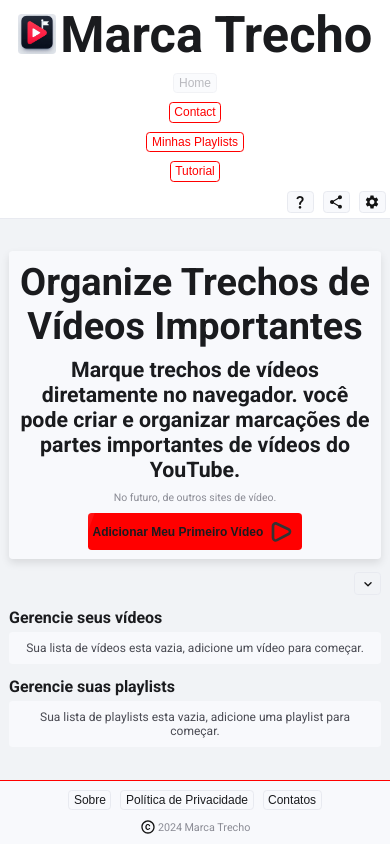
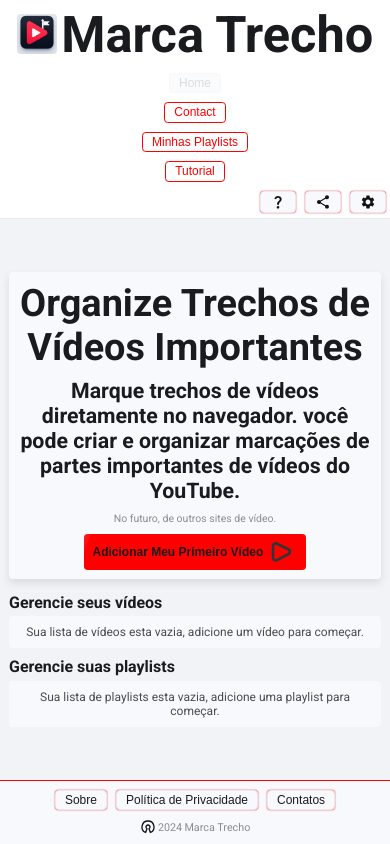
Before and after one commit to LeonardoConstantino/Marca-Trecho, a website built with Vite: page index.html in a window 390 px wide. Built offline with nearby package versions, Linux system fonts and the light colour scheme.

Commit message:
style(theme): atualiza sistema de cores e adiciona suporte a media queries
- Adiciona novo ícone openSource.svg
- Implementa novas variáveis de cores e temas
- Melhora responsividade com media queries
- Refatora componentes de layout
- Adiciona novas funções auxiliares

```diff
--- a/src/assets/styles/components/_buttons.css
+++ b/src/assets/styles/components/_buttons.css
@@ -2,7 +2,7 @@
   display: inline-flex;
   align-items: center;
   gap: var(--spacing-xs);
-  padding: var(--spacing-xs) var(--spacing-sm);
+  padding: var(--spacing-xs) var(--spacing-md);
   border: none;
   border-radius: var(--border-radius);
   cursor: pointer;
@@ -24,10 +24,10 @@
 
 button:disabled {
   cursor: not-allowed;
-  opacity: 0.6;
+  opacity: 0.3;
   background: var(--bg-secondary);
   color: var(--text-tertiary);
-  box-shadow: none;
+  box-shadow: inset 0 0 2px 0 var(--border);
   transform: none;
 }
 
@@ -37,7 +37,7 @@
   color: var(--accent);
   font-weight: var(--font-weight-regular);
   transition: background-color var(--animation-duration) ease,
-  color var(--animation-duration-short) ease;
+    color var(--animation-duration-short) ease;
 }
 
 button.button-secondary:hover {
@@ -46,7 +46,7 @@
 }
 
 button.button-secondary:disabled {
-  background: var(--bg-secondary);
+  background: var(--bg-tertiary);
   border: 1px solid var(--border);
   color: var(--text-tertiary);
 }
@@ -56,13 +56,16 @@
   border: 1px solid var(--border);
   color: var(--text-primary);
   font-weight: var(--font-weight-regular);
+  box-shadow: 0 0 1.5px 0px var(--accent);
   transition: border var(--animation-duration-long) ease,
-  color var(--animation-duration) ease;
+    color var(--animation-duration) ease,
+    box-shadow var(--animation-duration-long) ease;
 }
 
 button.button-tertiary:hover {
   border: 1px solid var(--accent);
   color: var(--text-primary);
+  box-shadow: 0 0 0 0 var(--accent);
 }
 
 button.button-tertiary:disabled {
@@ -116,13 +119,18 @@
 
 /* Animação de brilho (shine) */
 button.button-shine::after {
-  content: "";
+  content: '';
   position: absolute;
   top: 0;
   left: -100%;
   width: 100%;
   height: 100%;
-  background: linear-gradient(120deg, transparent, rgba(255, 255, 255, 0.4), transparent);
+  background: linear-gradient(
+    120deg,
+    transparent,
+    rgba(255, 255, 255, 0.4),
+    transparent
+  );
   transform: skewX(-20deg);
   transition: opacity var(--animation-duration) ease;
 }
--- a/src/assets/styles/pages/pages_home.css
+++ b/src/assets/styles/pages/pages_home.css
@@ -12,7 +12,7 @@
 
 .home-video-management {
   display: flex;
-  flex-direction: column;
+  /* flex-direction: column; */
   gap: var(--spacing-lg);
 }
 
--- a/src/assets/styles/utils/media-queries.css
+++ b/src/assets/styles/utils/media-queries.css
@@ -33,6 +33,11 @@
     width: 100%;
     justify-content: end;
   }
+
+  .home-video-management{
+    flex-direction: column;
+    gap: var(--spacing-md);
+  }
 }
 
 @media (max-width: 375px) {
--- a/src/assets/styles/utils/utils_variables.css
+++ b/src/assets/styles/utils/utils_variables.css
@@ -3,17 +3,22 @@
   --bg-primary: #ffffff;
   --bg-secondary: #f8f9fc;
   --bg-tertiary: #f1f3f6;
+
   --text-primary: #1a1b1e;
   --text-secondary: #4a4b53;
   --text-tertiary: #8b8c95;
   --text-highlight: #000000;
+
   --accent: #ff0000; /* Inspirado no vermelho do YouTube */
   --border: #e8eaf0;
   --success: #5ba97a;
   --warning: #d9964c;
   --danger: #d15e63;
+
   --card-bg: #ffffff;
+
   --shadow: rgba(0, 0, 0, 0.08);
+
   --icon-filter: brightness(0) saturate(100%) invert(18%) sepia(4%)
     saturate(30%) hue-rotate(180deg) brightness(90%) contrast(89%);
   --icon-filter-hover: brightness(1) saturate(100%);
@@ -24,22 +29,29 @@
 
   /* Tipografia */
   --font-primary: 'Roboto', sans-serif;
+
   --font-size-root: 100%;
+
   --font-size-base: 1rem;
+
   --font-size-small: 0.875rem;
   --font-size-medium: 0.9rem;
   --font-size-large: 1.125rem;
+
   --font-size-h1: 4.21rem; /* 67.36px */
   --font-size-h2: 3.158rem; /* 50.56px */
   --font-size-h3: 2.369rem; /* 37.92px */
   --font-size-h4: 1.777rem; /* 28.48px */
   --font-size-h5: 1.333rem; /* 21.28px */
+
   --font-weight-regular: 400;
   --font-weight-bold: 700;
+
   --font-line-height: 1.6;
 
   /* Espaçamento */
   --space-unit: 1rem; /* Unidade base (16px) */
+
   --spacing-xs: calc(var(--space-unit) * 0.25); /* 4px */
   --spacing-sm: calc(var(--space-unit) * 0.5); /* 8px */
   --spacing-md: var(--space-unit); /* 16px */
@@ -65,13 +77,15 @@
   --animation-duration-long: 0.25s;
   --animation-duration-extra-long: 0.4s;
 
+  --timing-function-quint: cubic-bezier(0.39, 0.575, 0.565, 1)
+
   --scale-up-center-blurred: scale-up-center-blurred
-    var(--animation-duration-extra-long) cubic-bezier(0.39, 0.575, 0.565, 1)
+    var(--animation-duration-extra-long) var(--timing-function-quint)
     both;
   --scale-down-center-blurred: scale-down-center-blurred
-    var(--animation-duration-extra-long) cubic-bezier(0.39, 0.575, 0.565, 1)
+    var(--animation-duration-extra-long) var
     both;
-  --fade-in: fade-in var(--animation-duration-extra-long) cubic-bezier(0.390, 0.575, 0.565, 1.000) both;
+  --fade-in: fade-in var(--animation-duration-extra-long) var(--timing-function-quint) both;
   --fade-out: fade-out var(--animation-duration-extra-long) ease-out both;
 }
 
@@ -80,20 +94,25 @@
   --bg-primary: #121218;
   --bg-secondary: #1e1e26;
   --bg-tertiary: #2a2a34;
+
   --text-primary: #f8f9fa;
   --text-secondary: #ced3d7;
   --text-tertiary: #9ba1a6;
   --text-highlight: #ffffff;
+
   --accent: #ff4a4a;
   --border: #2a2a34;
   --success: #6bab7f;
   --warning: #e6a74c;
   --danger: #d66d75;
+
   --card-bg: #1e1e26;
+
   --shadow: rgba(255, 255, 255, 0.18);
   --shadow-sm: 0px 1px 2px rgba(255, 255, 255, 0.05);
   --shadow-md: 0px 4px 8px rgba(255, 255, 255, 0.1);
   --shadow-lg: 0px 8px 16px rgba(255, 255, 255, 0.1);
+
   --icon-filter: brightness(0) saturate(100%) invert(1);
   --icon-filter-hover: brightness(1.2) saturate(110%);
   --icon-filter-disabled: brightness(0) saturate(100%) invert(50%) sepia(8%)
--- a/src/layout/footer.js
+++ b/src/layout/footer.js
@@ -6,7 +6,7 @@
   getAnchor,
 } from '../utils/helpers.js';
 //@ts-ignore
-import copy from '../assets/images/copy.svg';
+import openSource from '../assets/images/openSource.svg';
 //@ts-ignore
 import github from '../assets/images/github.svg';
 import { ButtonType, createButton, IconSize } from '../components/button.js';
@@ -90,7 +90,7 @@
 
 const brand = getComponent(
   'p',
-  getIconComponent(copy, 'small'),
+  getIconComponent(openSource, 'small'),
   getComponent('span', currentYear),
   getComponent('span', getTextComponent('Marca Trecho'))
 );
@@ -107,16 +107,3 @@
   nav,
   brand
 );
-
-//   type: 'footer',
-//   props: {
-//     children: [
-//       getComponent(
-//         'p',
-//         getComponent('span', icone),
-//         getComponent('span', currentYear),
-//         getComponent('span', autor)
-//       ),
-//     ],
-//   },
-// };
--- a/src/layout/header.js
+++ b/src/layout/header.js
@@ -1,4 +1,4 @@
-import { getComponent, getTextComponent } from '../utils/helpers';
+import { getComponent, getImgComponent, getTextComponent } from '../utils/helpers';
 import { navigation } from './navigation';
 // @ts-ignore
 import imageLogo from '../assets/images/logo.png';
@@ -85,8 +85,8 @@
 headerActions.props.class = 'header-actions'; // Define a classe CSS para estilização
 
 // Cria o componente de imagem para o logotipo
-const img = getComponent('img');
-img.props.src = imageLogo;
+const img = getImgComponent(imageLogo, 'Logo', '40', '40');
+// Cria o componente de título
 const title = getComponent('h1', getTextComponent('Marca Trecho'));
 
 // Cria o componente de logotipo contendo a imagem
--- a/src/pages/home.js
+++ b/src/pages/home.js
@@ -70,7 +70,7 @@
 const videoManagementActions = getComponent('div', createButton('', () => console.log('abrir/fechar'), arrow, 'showHide', 'Fechar', false, ButtonType.TERTIARY, IconSize.SMALL));
 videoManagementActions.props.class = 'home-video-management-actions';
 
-const videoManagement = getComponent('div', videoManagementActions, addedVideos, playlists);
+const videoManagement = getComponent('div', addedVideos, playlists);
 videoManagement.props.class = 'home-video-management';
 
 export const homeView = getComponent('div', introduction, videoManagement);
--- a/src/utils/helpers.js
+++ b/src/utils/helpers.js
@@ -70,6 +70,15 @@
   };
 };
 
+export const getImgComponent = (src, alt, width, height) => {
+  const img = getComponent('img');
+  img.props.src = src;
+  img.props.alt = alt;
+  img.props.width = width;
+  img.props.height = height;
+  return img;
+};
+
 /**
  * Retorna o idioma do navegador ou o idioma atual da aplicação armazenado no armazenamento local.
  * @returns {string} - O código de idioma em minúsculas.
```
Also changed, not shown: src/assets/images/openSource.svg (added).
